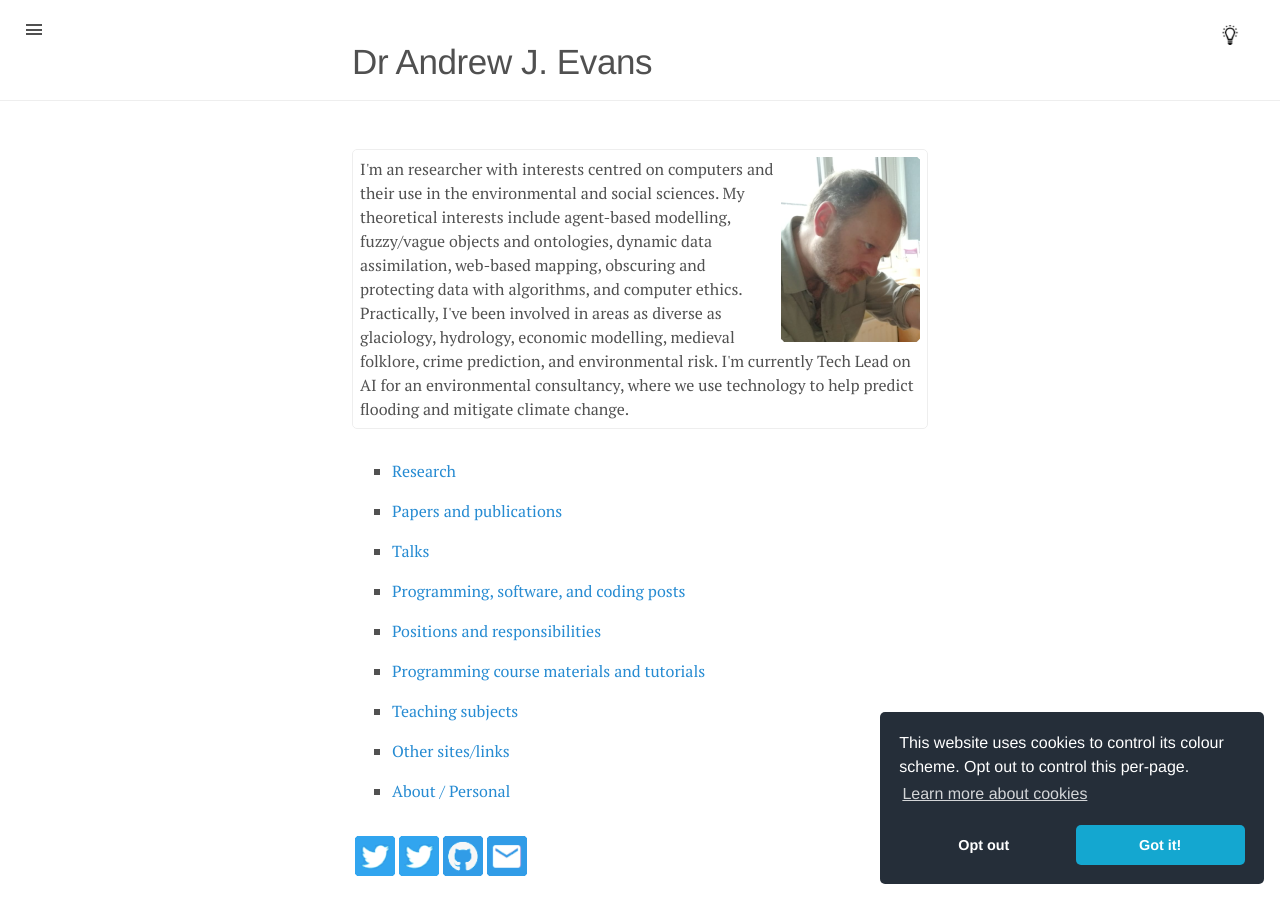
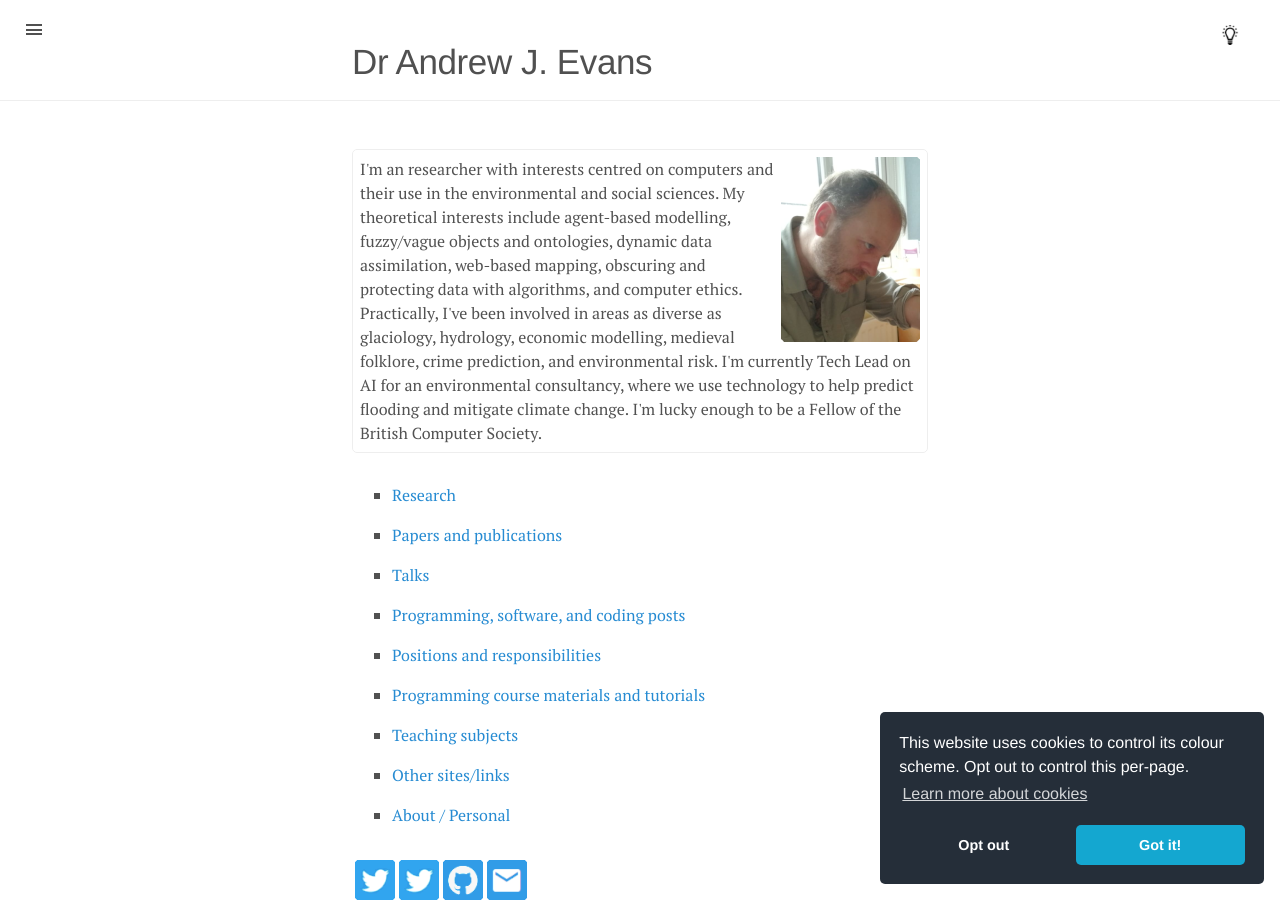
Before and after one commit to AJEvans/ajevans.github.io, a Jekyll site: the page built from index.html, in a window 1280 px wide. Built offline with Jekyll 4.4.1, drawn with Linux system fonts in a browser that asks for light colours.

Commit message:
Update index.html

```diff
--- a/index.html
+++ b/index.html
@@ -11,7 +11,7 @@
 agent-based modelling, fuzzy/vague objects and ontologies, dynamic data assimilation, web-based mapping, obscuring and protecting data with algorithms, and computer ethics.
 Practically, I've been involved in
 areas as diverse as glaciology, hydrology, economic modelling, medieval folklore, crime prediction, and environmental risk. I'm currently Tech Lead on AI for
-an environmental consultancy, where we use technology to help predict flooding and mitigate climate change.
+an environmental consultancy, where we use technology to help predict flooding and mitigate climate change. I'm lucky enough to be a Fellow of the British Computer Society.
 </P>
   <UL>
 	<LI style="list-style-type: square;"><A href="research/index.html">Research</A></LI>
```
